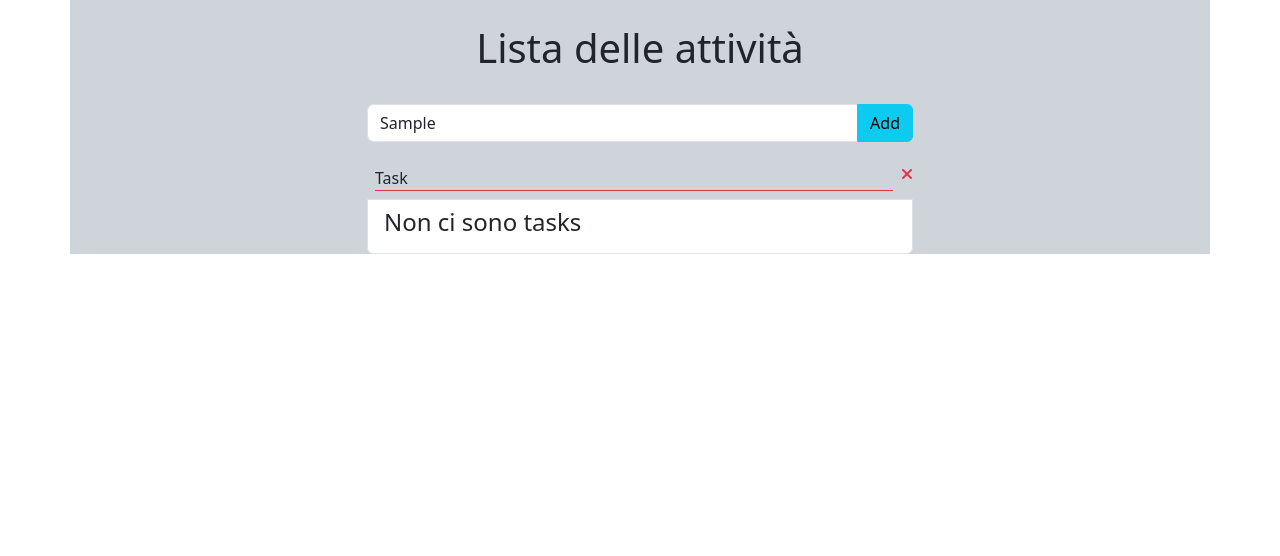
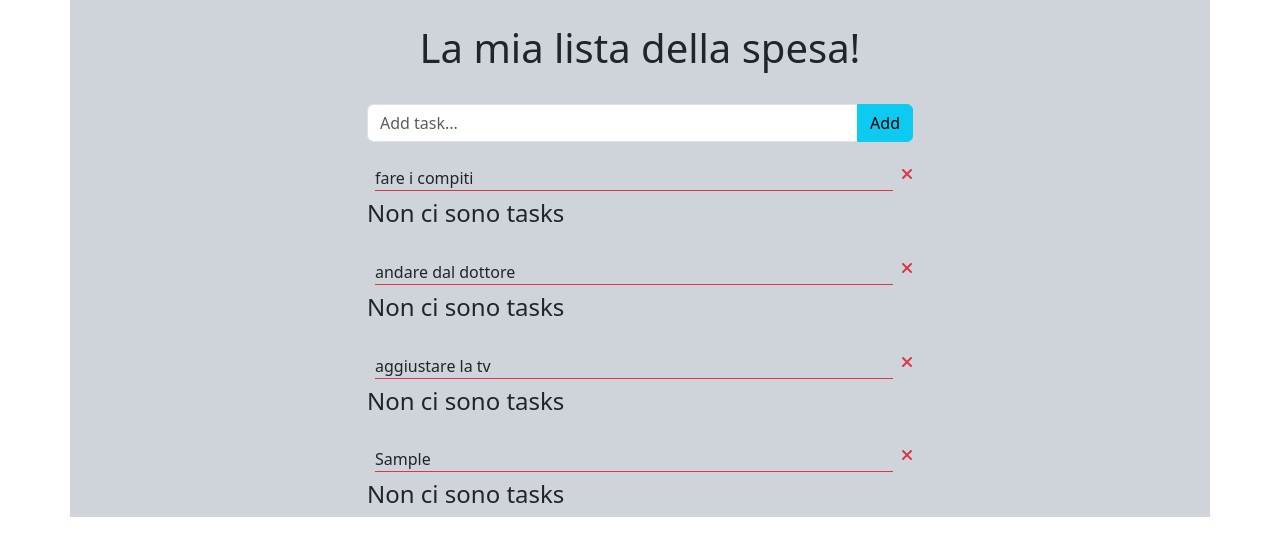
Before and after one commit to EmanueleWebDeveloper/vue-todolist, a plain HTML site: page index.html in a window 1280 px wide. Both pictures are taken after typing "Sample" into the empty fields and a click on the button "Add". Drawn offline with nearby package versions, Linux system fonts and the light colour scheme.

Commit message:
keyUp, tasks con button

```diff
--- a/index.html
+++ b/index.html
@@ -21,28 +21,49 @@
             <div class="row justify-content-center">
                 <div class="col-6 d-flex flex-column mt-4">
 
-                    <h1 class="text-center">Lista delle attività</h1>
+                    <h1 class="text-center">{{message}}</h1>
 
                     <div class="input-group mt-4">
-                        <input type="text" class="form-control" placeholder="Add task..." aria-label="Add task"
-                            aria-describedby="basic-addon2">
-                        <button type="button" class="btn btn-info">Add</button>
+                        <input
+                        type="text"
+                         class="form-control"
+                         placeholder="Add task..."
+                         aria-label="Add task"
+                         aria-describedby="basic-addon2"
+                         v-model="newTask"
+                         @keyUp.enter="addTask"
+                         >
+
+                        <button
+                        type="button"
+                        class="btn btn-info"
+                        @click="addTask"
+                        >Add</button>
                     </div>
 
 
-                    <ul class="list-group mt-3">
+                    <div v-if="tasks.lenght !== 0"
+                    v-for="(element, index) in tasks"
+                    :key="index">
 
-                        <li class="d-flex justify-content-between">
-                            <span class="flex-grow-1 ms-2 border-bottom border-danger my-2">Task</span>
-                            <i class="fa-solid fa-xmark text-danger ms-2 my-2
-                        "></i>
-                        </li>
+                        <ul class="list-group mt-3">
 
-                        <li class="list-group-item">
-                            <h4>Non ci sono tasks</h4>
-                        </li>
+                            <li class="d-flex justify-content-between">
 
-                    </ul>
+                                <span class="flex-grow-1 ms-2 border-bottom border-danger my-2">
+                                    {{ element}} </span>
+
+                                <i @click="removeTask(index)" class="fa-solid fa-xmark text-danger ms-2 my-2
+                            "></i>
+                            </li>
+
+                            <span v-else>
+                                <h4>Non ci sono tasks</h4>
+                            </span>
+                        </ul>
+
+                    </div>
+
 
                 </div>
             </div>
--- a/main.js
+++ b/main.js
@@ -3,11 +3,25 @@ const { createApp } = Vue
   createApp({
     data() {
       return {
+        newTask: '',
         message: 'La mia lista della spesa!',
+        tasks: [
+            'fare i compiti',
+            'andare dal dottore',
+            'aggiustare la tv'
+        ]
       }
     },
 
     methods: {
-
+        addTask() {
+            if (this.newTask !== '') {
+                this.tasks.push(this.newTask);
+            }
+            this.newTask = '';
+        },
+        removeTask(index) {
+            this.tasks.splice(index, 1);
+        }
     }
-  }).mount('#app')
+}).mount('#app');
```
